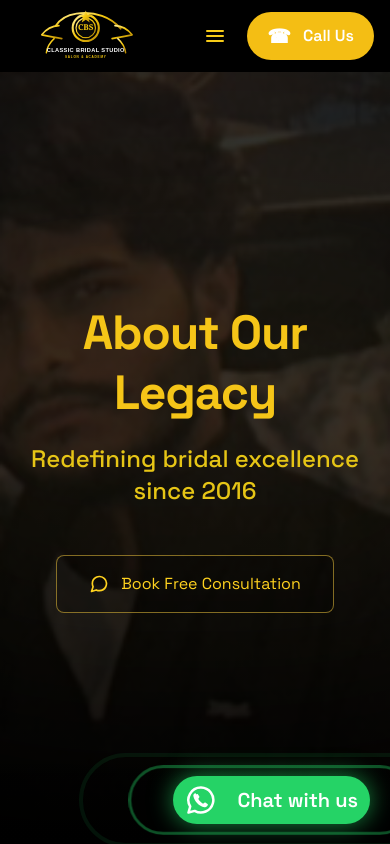
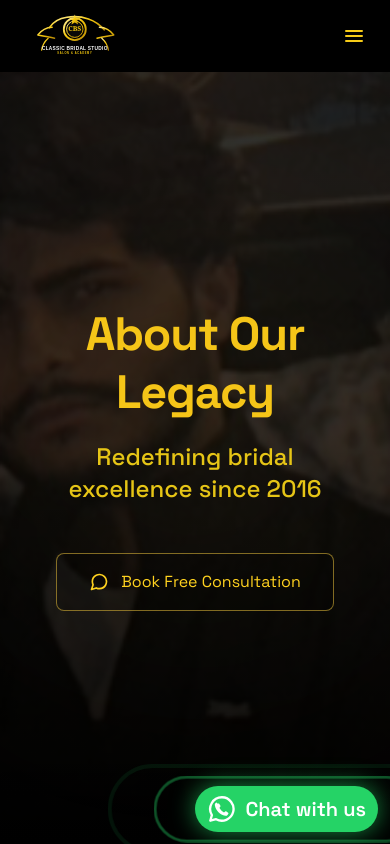
Before and after one commit to Uttampratapsingh/BarberShop, a Next.js app: page /about-us in a window 390 px wide. Shown: the top 844 px of the page. Built offline with nearby package versions, Linux system fonts and the light colour scheme.

Commit message:
Responsive

```diff
--- a/app/globals.css
+++ b/app/globals.css
@@ -12,11 +12,13 @@
 html,
 body {
   min-height: 100%;
+  overflow-x: hidden;
 }
 
 body {
   margin: 0;
   min-height: 100vh;
+  width: 100%;
   background: #000;
   color: #fff;
   font-family: var(--font-space-grotesk), "Space Grotesk", sans-serif;
@@ -33,6 +35,50 @@ button {
 
 #root {
   min-height: 100vh;
+  width: 100%;
+}
+
+main,
+main > div,
+section {
+  width: 100%;
+  min-width: 0;
+  max-width: 100%;
+}
+
+main > div {
+  margin-inline: auto;
+}
+
+img,
+svg,
+video,
+canvas {
+  max-width: 100%;
+}
+
+main [class*="grid"],
+main [class*="flex"] {
+  min-width: 0;
+}
+
+main h1,
+main h2,
+main h3,
+main h4,
+main p,
+main a,
+footer p,
+footer a {
+  overflow-wrap: anywhere;
+}
+
+/* Keep decorative fixed-size elements contained at smaller viewports. */
+section [class*="w-[700px]"],
+section [class*="w-[800px]"],
+section [class*="w-[900px]"],
+section [class*="w-[1000px]"] {
+  max-width: 100vw;
 }
 
 /* Utility to hide scrollbars on overflowed horizontal navs (works across browsers) */
@@ -74,3 +120,101 @@ button {
   transform-origin: center;
   transition: transform 180ms cubic-bezier(.2,.8,.2,1), opacity 160ms ease;
 }
+
+@media (max-width: 767px) {
+  header > div:first-child {
+    height: 72px;
+    padding-inline: 16px;
+  }
+
+  header svg {
+    max-width: none;
+  }
+
+  header > div:first-child > a svg {
+    width: 118px;
+    height: 64px;
+  }
+
+  header > div:first-child > div > a {
+    display: none !important;
+  }
+
+  main > div {
+    padding-inline: 0;
+  }
+
+  section {
+    padding-left: max(20px, 5vw);
+    padding-right: max(20px, 5vw);
+  }
+
+  section > div {
+    max-width: 100%;
+  }
+
+  [class*="text-[76px]"],
+  [class*="text-[92px]"],
+  [class*="text-[82px]"],
+  [class*="text-[72px]"],
+  [class*="text-[68px]"],
+  [class*="text-[66px]"],
+  [class*="text-[64px]"],
+  [class*="text-[62px]"],
+  [class*="text-[60px]"] {
+    font-size: clamp(2.35rem, 12vw, 3.75rem);
+  }
+
+  [href^="https://wa.me/"] {
+    right: 12px;
+    bottom: 12px;
+    max-width: calc(100vw - 24px);
+    gap: 8px;
+    padding: 8px 12px;
+    font-size: 15px;
+  }
+
+  [href^="https://wa.me/"] svg {
+    width: 30px;
+    height: 30px;
+  }
+
+  [class*="px-[58px]"],
+  [class*="px-[45px]"],
+  [class*="px-[40px]"],
+  [class*="px-[39px]"] {
+    padding-left: 22px;
+    padding-right: 22px;
+  }
+
+  [class*="min-w-[160px]"] {
+    min-width: 0;
+  }
+
+  header .flex-1 {
+    min-width: 0;
+  }
+
+  header .flex-1 nav a {
+    font-size: clamp(1.1rem, 5vw, 1.375rem);
+  }
+}
+
+@media (min-width: 768px) and (max-width: 1100px) {
+  header > div:first-child {
+    padding-inline: 24px;
+    gap: 14px;
+  }
+
+  header > div:first-child > a svg {
+    width: 132px;
+  }
+
+  header nav {
+    gap: 12px;
+  }
+
+  header nav a {
+    font-size: 14px;
+  }
+}
```
